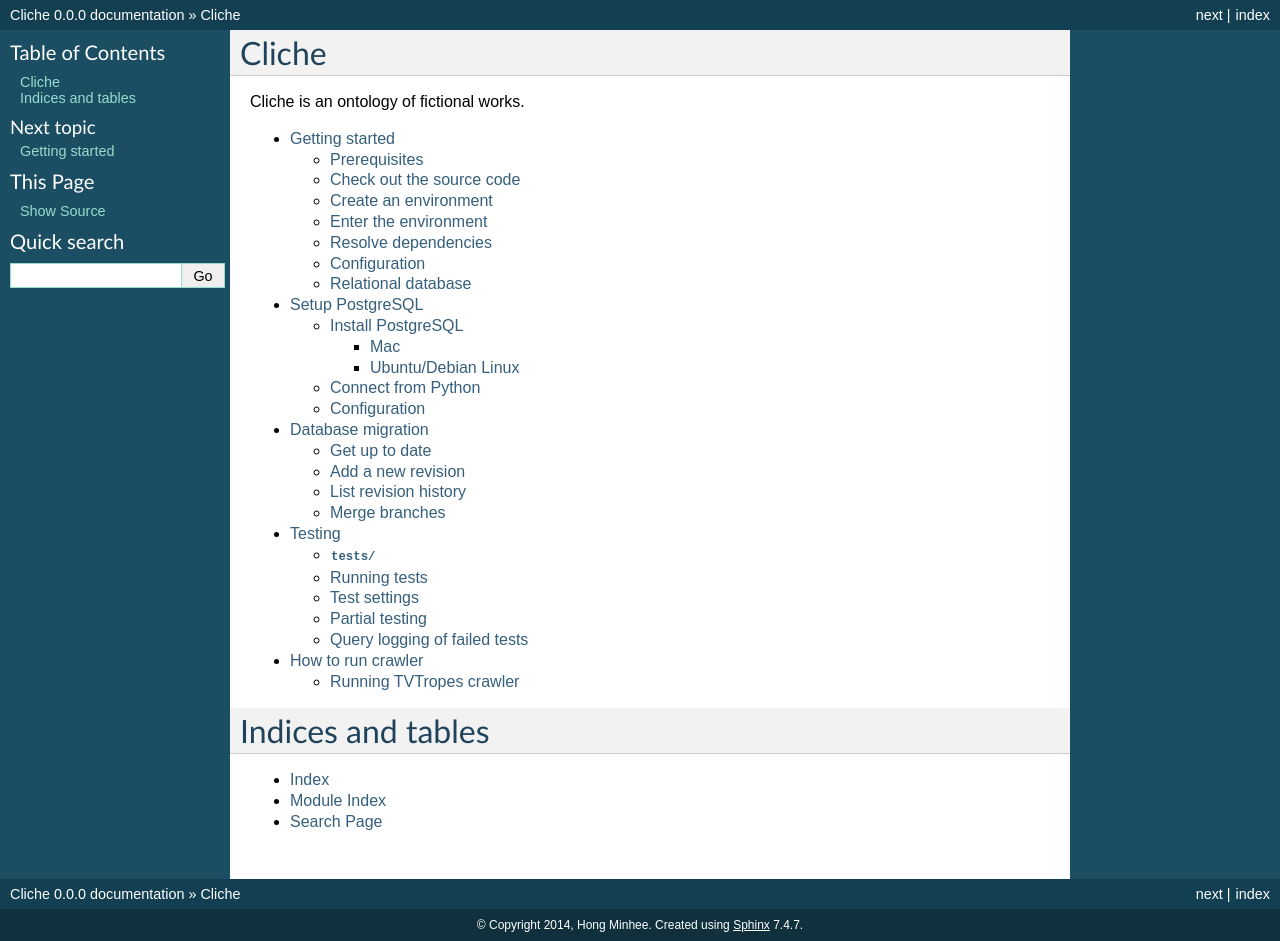
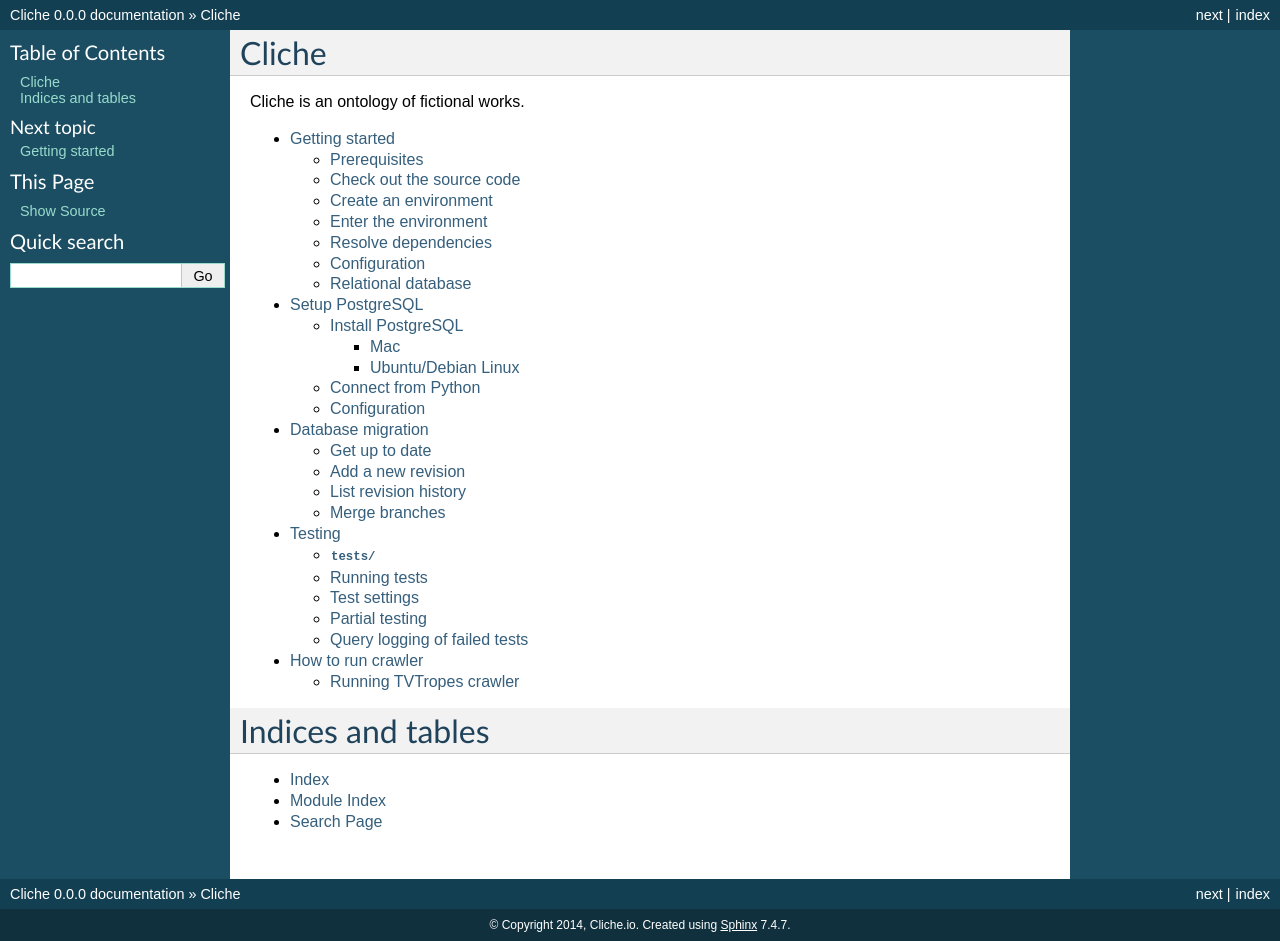
Before and after one commit to clicheio/cliche, a Sphinx documentation site: the page built from docs/index.rst, in a window 1280 px wide. Built offline with Sphinx 7.4.7, drawn with Linux system fonts in a browser that asks for light colours.

Commit message:
change docs copyright

```diff
--- a/docs/conf.py
+++ b/docs/conf.py
@@ -54,7 +54,7 @@ master_doc = 'index'
 
 # General information about the project.
 project = 'Cliche'
-copyright = '2014, Hong Minhee'
+copyright = '2014, Cliche.io'
 
 # The version info for the project you're documenting, acts as replacement for
 # |version| and |release|, also used in various other places throughout the
```
